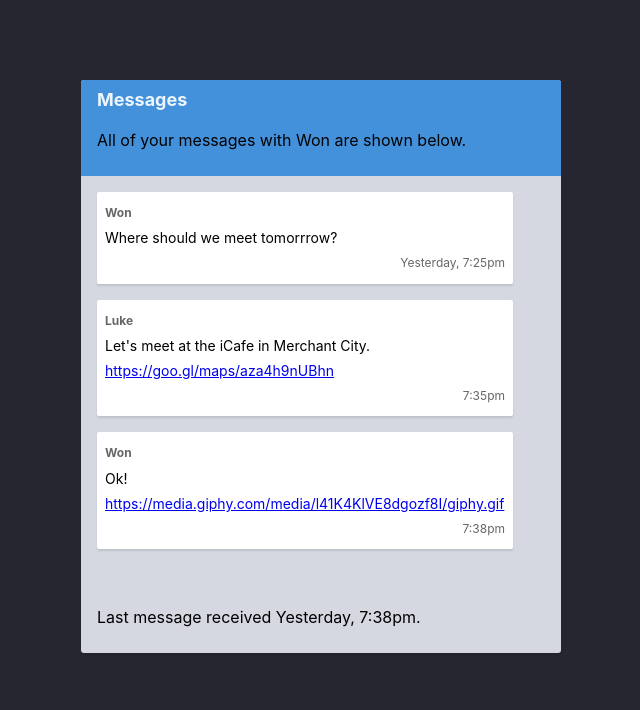
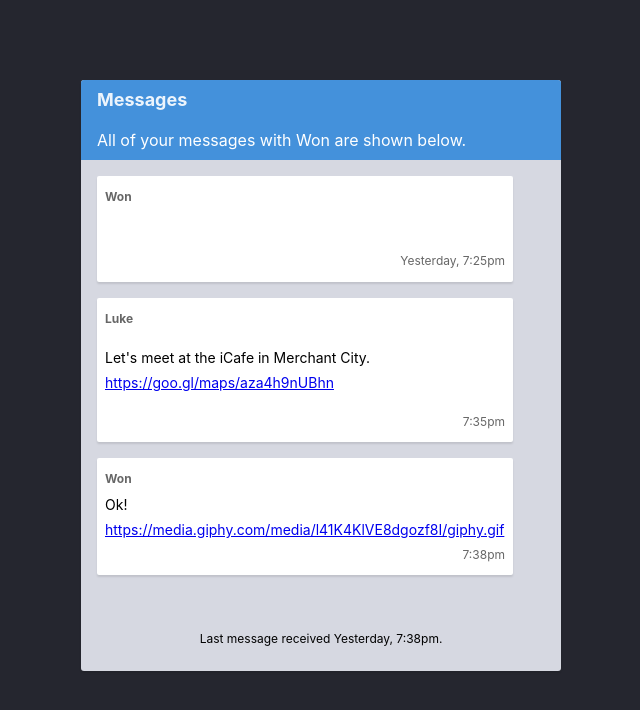
Before and after one commit to ahmadhamdach/repo, a website: page week-1/8-advanced-selectors/index.html in a window 1280 px wide. Shown: the whole page, without its empty margins (319-959 px from the left). Drawn offline with Linux system fonts and the light colour scheme.

Commit message:
completed

```diff
--- a/week-1/8-advanced-selectors/index.html
+++ b/week-1/8-advanced-selectors/index.html
@@ -15,19 +15,19 @@
     <div class="site-wrapper">
       <div class="site-header">
         <div class="site-header__title">Messages</div>
-        <p>All of your messages with Won are shown below.</p>
+        <p class="text1">All of your messages with Won are shown below.</p>
       </div>
       <div class="messages">
         <div class="message">
           <div class="message__author">Won</div>
-          <p class="message__content">
+          <p class="message__content, text1">
             Where should we meet tomorrrow?
           </p>
           <time class="message__time message__time--old">Yesterday, 7:25pm</time>
         </div>
         <div class="message">
           <div class="message__author">Luke</div>
-          <p class="message__content">
+          <p class="message__content, text1, sh">
             Let's meet at the iCafe in Merchant City.
             <a href="https://goo.gl/maps/aza4h9nUBhn" class="link link--map">
               https://goo.gl/maps/aza4h9nUBhn
@@ -49,7 +49,7 @@
         </div>
       </div>
       <div class="site-footer">
-        <p>Last message received Yesterday, 7:38pm.</p>
+        <p class="text2">Last message received Yesterday, 7:38pm.</p>
       </div>
     </div>
   </body>
--- a/week-1/8-advanced-selectors/styles.css
+++ b/week-1/8-advanced-selectors/styles.css
@@ -1 +1,12 @@
 /* Try different box model properties below */
+.text1{
+    color:white;
+    margin-bottom: auto;
+}
+.text2{
+    font-size: 12px;
+    text-align: center;
+}
+.sh{
+    box-shadow:px 4px 0 #dba944;
+}
```
